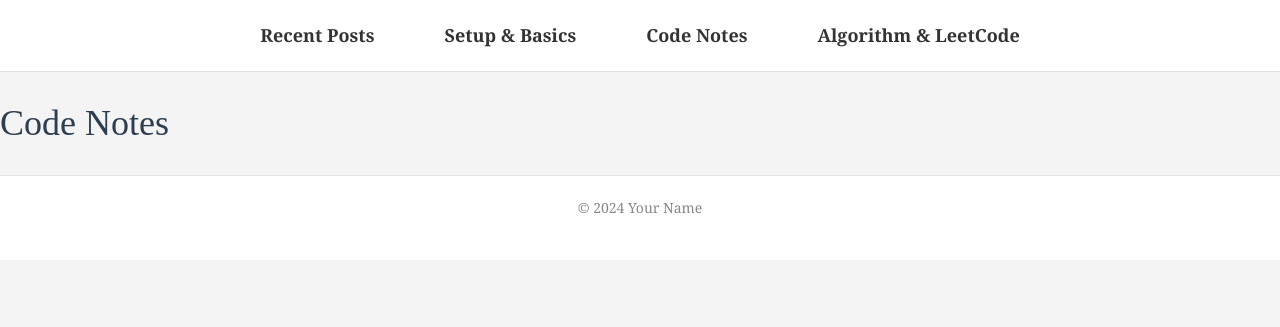
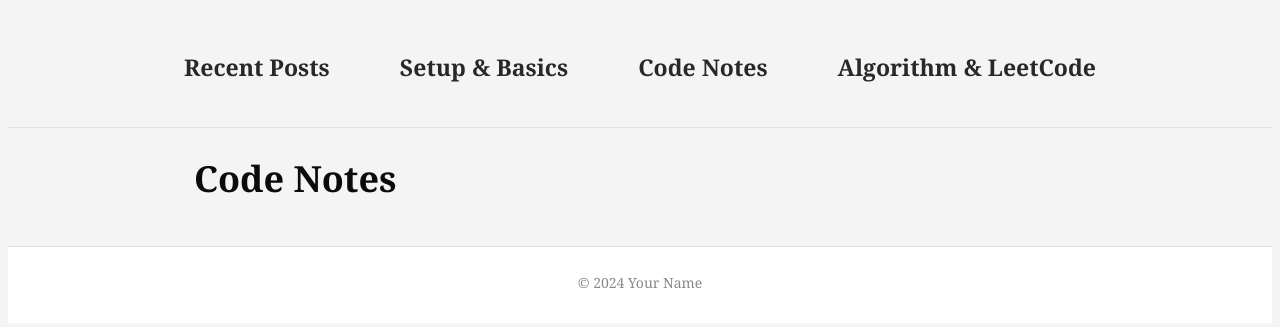
Before and after one commit to cao0085/cao0085.github.io, a Jekyll site: the page built from categories/code-notes/index.md, in a window 1280 px wide. Shown: the top 327 px of the page. Built offline with Jekyll 4.4.1, drawn with Linux system fonts in a browser that asks for light colours.

Commit message:
css setting

```diff
--- a/assets/css/medium-style.css
+++ b/assets/css/medium-style.css
@@ -1,14 +1,77 @@
-/* Reset and base styles */
-body,
-h1,
-h2,
-h3,
-h4,
-h5,
-h6,
-p,
-ul,
-ol,
+/* 整體環境 */
+body {
+    font-family: 'Georgia', serif;
+    font-size: 18px;
+    line-height: 1.7;
+    color: #333;
+    background-color: #f4f4f4;
+}
+
+/* 外邊距和內邊距、先統一設定 0 */
+h1,h2,h3,h4,h5,h6,
+p,ul,ol {
+    margin:1px;
+    padding: 3px;;
+}
+
+
+
+/* 文章字體設置 */
+h1 {
+    color: #0b0b0b;
+    /* font-family: 'Merriweather', serif; */
+    font-size: 36px;
+    line-height: 1.2;
+}
+
+h2 {
+    font-size: 28px;
+    line-height: 1.2;
+}
+
+h3 {
+    color: #0b0b0b;
+    margin-bottom: 5px;
+    font-size: 24px;
+    line-height: 1.2;
+    margin-top: 16px;
+    margin-bottom: 5px;
+    padding: 5px;;
+}
+
+h4 {
+    font-size: 20px;
+}
+
+p {
+    margin-bottom: 5px;
+}
+
+/* 目錄導覽列設置 */
+header nav ul li a {
+    font-size: 23px; /* 調整字體大小 */
+    font-weight: bold; /* 如果你希望文字加粗 */
+    color: #282828;
+    padding: 10px 15px;
+    text-decoration: none;
+}
+/* 預覽時效果 */
+nav ul li a:hover {
+    background-color: #d9d9d9; /* 當鼠標懸停時，背景顏色變為 #d1d0d0 */
+    border-radius: 3px; /* 當鼠標懸停時，設置圓角半徑為 5 像素 */
+}
+
+
+
+
+/* 文章標題對應到MD檔案的title */
+header {
+    padding: 40px 0;
+    border-bottom: 1px solid #e1e1e1;
+    margin-bottom: 20px;
+}
+
+
 li {
     margin: 0;
     padding: 0;
@@ -16,22 +79,18 @@ li {
     list-style: none;
 }
 
-body {
-    font-family: 'Georgia', serif;
-    font-size: 18px;
-    line-height: 1.7;
-    color: #333;
-    background-color: #f4f4f4;
-    margin: 0;
-    padding: 0;
+li a {
+    font-size: 18px; /* 調整文字大小 */
+    font-weight: bold; /* 如果你希望文字加粗，可以添加這一行 */
+    color: #333; /* 文字顏色 */
 }
 
-header {
-    background-color: #fff;
-    padding: 20px 0;
-    border-bottom: 1px solid #e1e1e1;
-    margin-bottom: 30px;
+/* 當滑鼠懸停時，文字變色 */
+li a:hover {
+    color: #000;
 }
+
+
 
 nav ul {
     display: flex;
@@ -44,53 +103,13 @@ nav ul li {
     margin: 0 20px;
 }
 
-nav ul li a {
-    text-decoration: none;
-    color: #333;
-    font-weight: bold;
-    font-size: 18px;
-    padding: 10px 15px;
-    border-radius: 5px;
-}
-
-nav ul li a:hover {
-    background-color: #f4f4f4;
-    color: #000;
-}
 
 .page-content {
-    max-width: 800px;
+    max-width: 1000px;
     margin: 0 auto;
     padding: 20px;
     background-color: #fff;
     box-shadow: 0px 0px 10px rgba(0, 0, 0, 0.1);
-}
-
-h1,
-h2,
-h3 {
-    font-family: 'Merriweather', serif;
-    color: #2c3e50;
-    margin-bottom: 20px;
-}
-
-h1 {
-    font-size: 36px;
-    line-height: 1.2;
-}
-
-h2 {
-    font-size: 28px;
-    line-height: 1.3;
-}
-
-h3 {
-    font-size: 24px;
-    line-height: 1.4;
-}
-
-p {
-    margin-bottom: 20px;
 }
 
 a {
@@ -98,9 +117,6 @@ a {
     text-decoration: none;
 }
 
-a:hover {
-    text-decoration: underline;
-}
 
 footer {
     text-align: center;
@@ -115,3 +131,24 @@ footer {
 footer a {
     color: #3498db;
 }
+/* 文章頁設定寬度 */
+main {
+    max-width: 900px;
+    margin: 0 auto;
+    padding: 5px;
+    border-radius: 8px;
+}
+
+
+/* 後來加的 */
+br {
+    line-height: 0.3; /* 調整此值來控制 `<br>` 的高度，1 表示正常行高 */
+}
+
+/* code反灰 */
+pre code {
+    background-color: #acaaaa; /* 背景顏色 */
+    padding: 8px; /* 內邊距 */
+    border-radius: 5px; /* 圓角 */
+    font-family: monospace; /* 等寬字體 */
+}
```
Also changed, not shown: _posts/2024-08-22-ssh-git-.md (added, +114 -0 lines).
